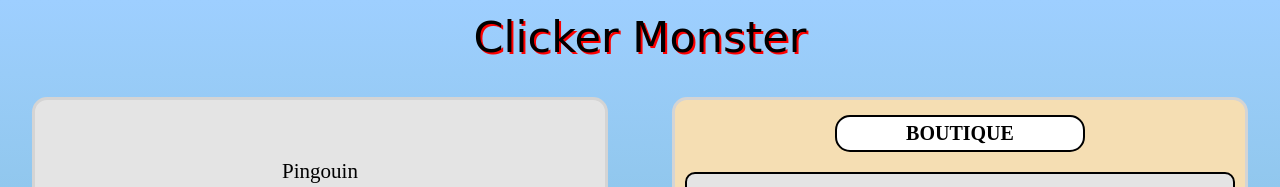
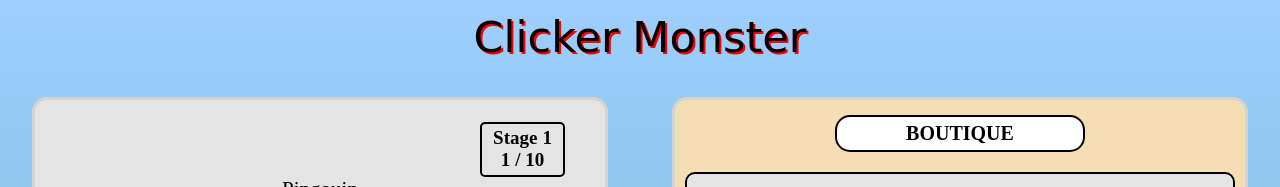
Before and after one commit to Brice0907/Clicker-Monster, a website built with Vite: page index.html in a window 1280 px wide. Shown: the top 187 px of the page. Built offline with nearby package versions, Linux system fonts and the light colour scheme; files whose address does not match are found by name; a web font is replaced by a local one.

Commit message:
ajout des étages

```diff
--- a/index.html
+++ b/index.html
@@ -18,6 +18,18 @@
   <section class="body_section">
 
     <article class="body_section_monstre">
+
+      <div class="body_section_monstre_stage">
+        <div class="body_section_monstre_stage_bloc">
+          <div class="flex">Stage <div class="body_section_monstre_stage_bloc_text stage"> </div>
+          </div>
+          <div class="flex">
+            <div class="body_section_monstre_stage_bloc_number count"></div> / 10
+          </div>
+        </div>
+      </div>
+
+
       <div class="body_section_monstre_bloc">
         <div class="body_section_monstre_bloc_title name"></div>
         <img src="" alt="" class="body_section_monstre_bloc_img img">
--- a/main.js
+++ b/main.js
@@ -25,9 +25,6 @@ async function main() {
 
     function killMonstre() {
 
-        console.log(lowHP);
-        console.log(midHP);
-
         if (midHP >= randomMonstre.hp) {
             color.setAttribute("style", "background-color:orange;")
             if (lowHP >= randomMonstre.hp) {
@@ -51,6 +48,7 @@ async function main() {
             midHP = Math.ceil(newMonstre.hp * 0.60)
             lowHP = Math.ceil(newMonstre.hp * 0.30)
             winGold()
+            compteur()
             console.log("Monstre mort");
 
             if (newMonstre.hp <= 0) {
@@ -101,8 +99,23 @@ async function main() {
     }
     targetATQshop.addEventListener('click', upgradeATQdeBase)
 
-    ///// ANIM ATQ \\\\\
+    ///// COMPTEUR \\\\\
+    let count = 1
+    let stage = 1
+    document.querySelector('.stage').innerText = stage
+    document.querySelector('.count').innerText = count
 
+    function compteur() {
+        count++
+        document.querySelector('.count').innerText = count
+        console.log("C'est le compteur", count)
+        if (count === 11) {
+            count = 1
+            document.querySelector('.count').innerText = count
+            stage++
+            document.querySelector('.stage').innerText = stage
+        }
+    }
 
 }
 main()
--- a/monstre.js
+++ b/monstre.js
@@ -1,19 +1,19 @@
 export const monstre = [
     {
         name: "Dragon",
-        picture: "../assets/dragon-6c75975b.png", // dragon.png dragon-6c75975b.png
+        picture: "../assets/dragon.png", // dragon.png dragon-6c75975b.png
         hp: "16",
         gold: [1, 2, 3]
     },
     {
         name: "Oiseau",
-        picture: "../assets/oiseau-856371c6.png", // oiseau.png oiseau-856371c6.png
+        picture: "../assets/oiseau.png", // oiseau.png oiseau-856371c6.png
         hp: "10",
         gold: [1, 2, 3]
     },
     {
         name: "Pingouin",
-        picture: "../assets/pingouin-204a4d1e.png", // pingouin.png pingouin-204a4d1e.png
+        picture: "../assets/pingouin.png", // pingouin.png pingouin-204a4d1e.png
         hp: "13",
         gold: [1, 2, 3]
     }
--- a/style.scss
+++ b/style.scss
@@ -8,6 +8,10 @@
 
 .none {
     display: none;
+}
+
+.flex {
+    display: flex;
 }
 
 .color {
@@ -47,6 +51,34 @@
             flex-direction: column;
             justify-content: center;
             cursor: pointer;
+            padding-bottom: 20px;
+
+            &_stage {
+                display: flex;
+                justify-content: end;
+                padding-right: 40px;
+
+                &_bloc {
+                    font-weight: bold;
+                    font-size: 19px;
+                    width: 85px;
+                    height: 55px;
+                    display: flex;
+                    flex-direction: column;
+                    align-items: center;
+                    border: 2px solid black;
+                    justify-content: center;
+                    border-radius: 5px;
+
+                    &_text {
+                        margin-left: 5px;
+                    }
+
+                    &_number {
+                        margin-right: 5px;
+                    }
+                }
+            }
 
             &_bloc {
                 text-align: center;
```
